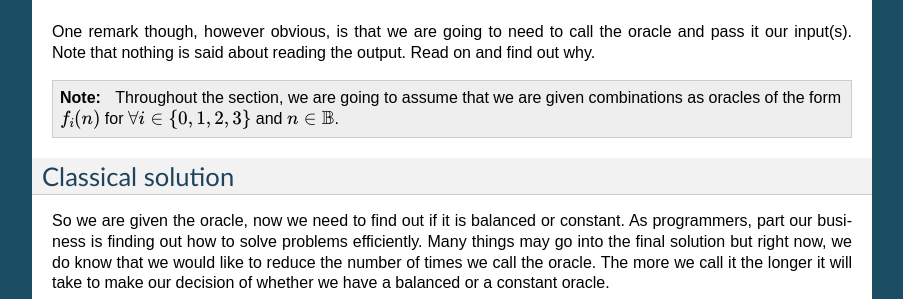
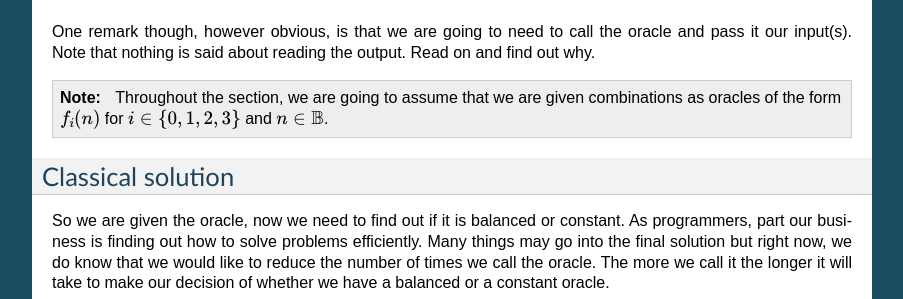
Before and after one commit to avalon-lang/docs, a Sphinx documentation site: the page built from source/algorithms/deutsch.rst, in a window 1280 px wide and 900 px high, scrolled down 751 px. Shown: the part 153-452 px from the top of the window, without its empty margins (198-1101 px from the left). Built offline with Sphinx 7.4.7, drawn with Linux system fonts in a browser that asks for light colours.

Commit message:
Fixing typos.

```diff
--- a/source/algorithms/deutsch.rst
+++ b/source/algorithms/deutsch.rst
@@ -61,7 +61,7 @@
 
 .. note::
     Throughout the section, we are going to assume that we are given combinations as oracles
-    of the form :math:`f_{i}(n)` for :math:`\forall i \in \{0, 1, 2, 3\}` and :math:`n \in \mathbb{B}`.
+    of the form :math:`f_{i}(n)` for :math:`i \in \{0, 1, 2, 3\}` and :math:`n \in \mathbb{B}`.
 
 Classical solution
 ------------------
```
